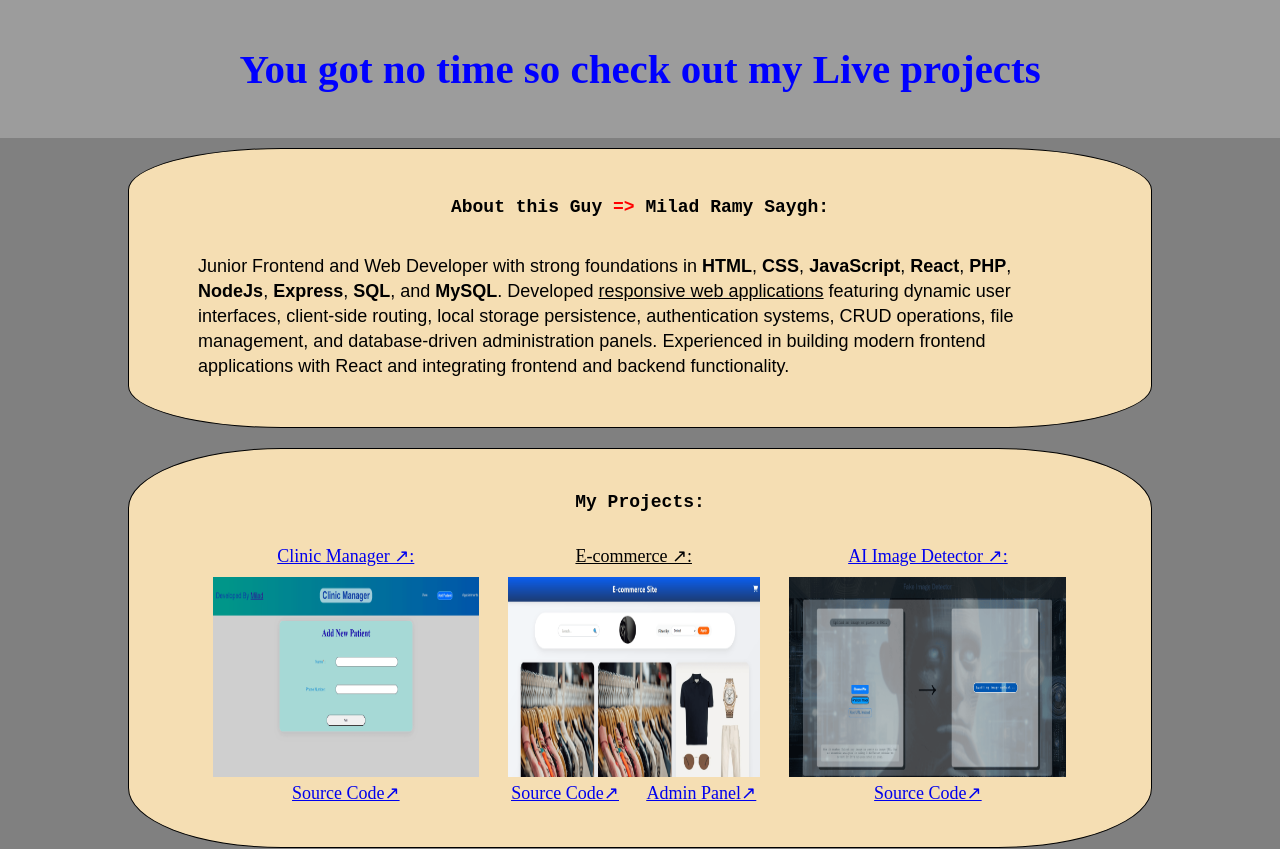
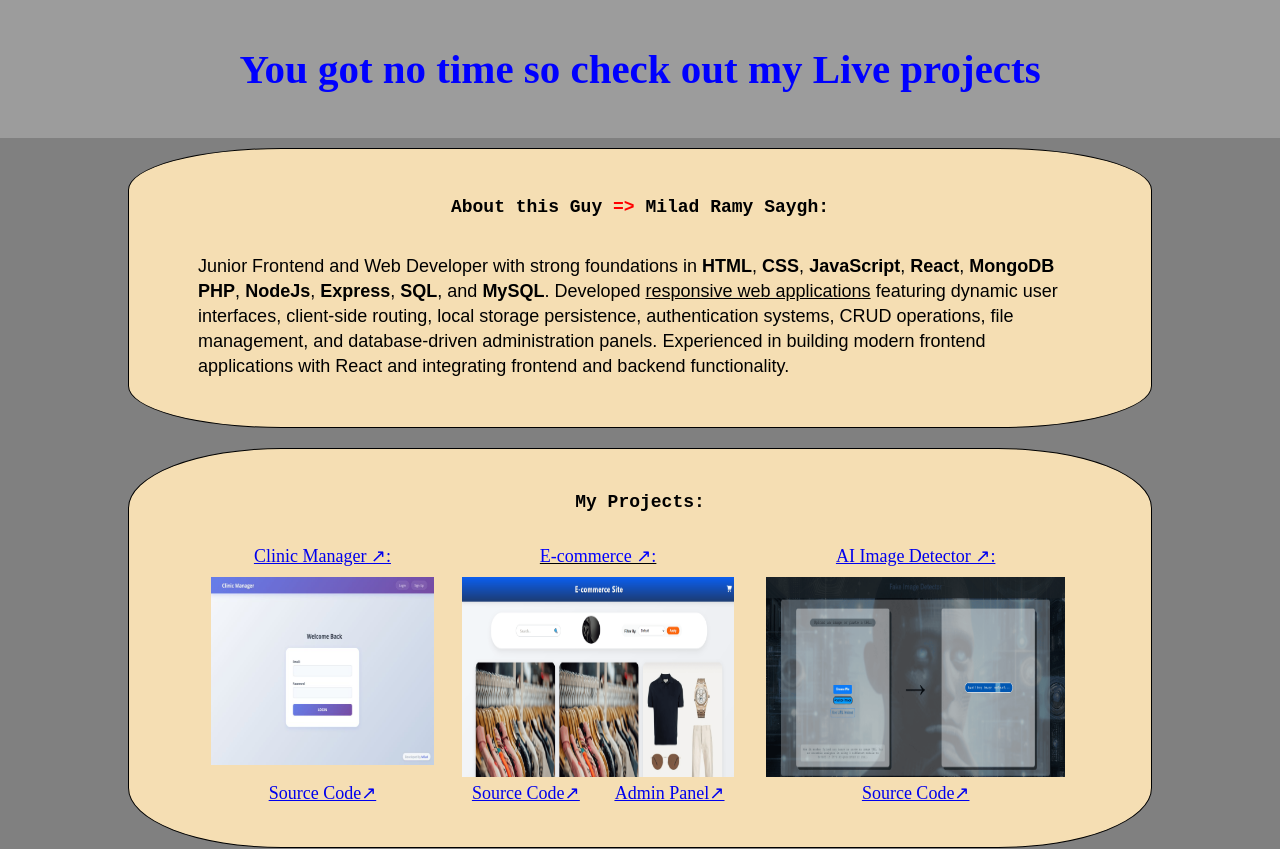
Before and after one commit to Milad7774/portfolio, a React (Vite) app: page / in a window 1280 px wide. Shown: the top 849 px of the page. Built offline with nearby package versions, Linux system fonts and the light colour scheme.

Commit message:
Added the MERN version of Clinic Manager

```diff
--- a/src/App.jsx
+++ b/src/App.jsx
@@ -52,7 +52,8 @@ const App = () => {
             <span className="bold">HTML</span>,{" "}
             <span className="bold">CSS</span>,{" "}
             <span className="bold">JavaScript</span>,{" "}
-            <span className="bold">React</span>,
+            <span className="bold">React</span>,{" "}
+            <span className="bold">MongoDB</span>{" "}
             <span className="bold"> PHP</span>,{" "}
             <span className="bold">NodeJs</span>,{" "}
             <span className="bold">Express</span>,{" "}
@@ -71,7 +72,7 @@ const App = () => {
           <div className="image-projects">
             <div className="project1">
               <a
-                href="https://milad7774.github.io/Clinic-Manager/#/Create"
+                href="https://clinic-manager-mern-stack.vercel.app/"
                 target="_blank"
                 rel="noopener noreferrer"
               >
@@ -81,13 +82,13 @@ const App = () => {
                   alt="Clinic Manager picture"
                 />
               </a>
-              <a href="https://github.com/Milad7774/Clinic-Manager" target="_blank" rel="noopener noreferrer">Source Code↗</a>
+              <a href="https://github.com/Milad7774/Clinic-Manager-MERN-Stack-" target="_blank" rel="noopener noreferrer">Source Code↗</a>
             </div>
             <div className="project2">
               <div
                 onClick={handleClick}
               >
-                <span>E-commerce ↗:</span>
+                <span style={{color: "blue", cursor: "pointer"}}>E-commerce ↗:</span>
                 <img
                   src= { eCommerce }
                   alt="E-commerce Pitcure"
```
Also changed, not shown: src/assets/Clinic-Manager.png.
